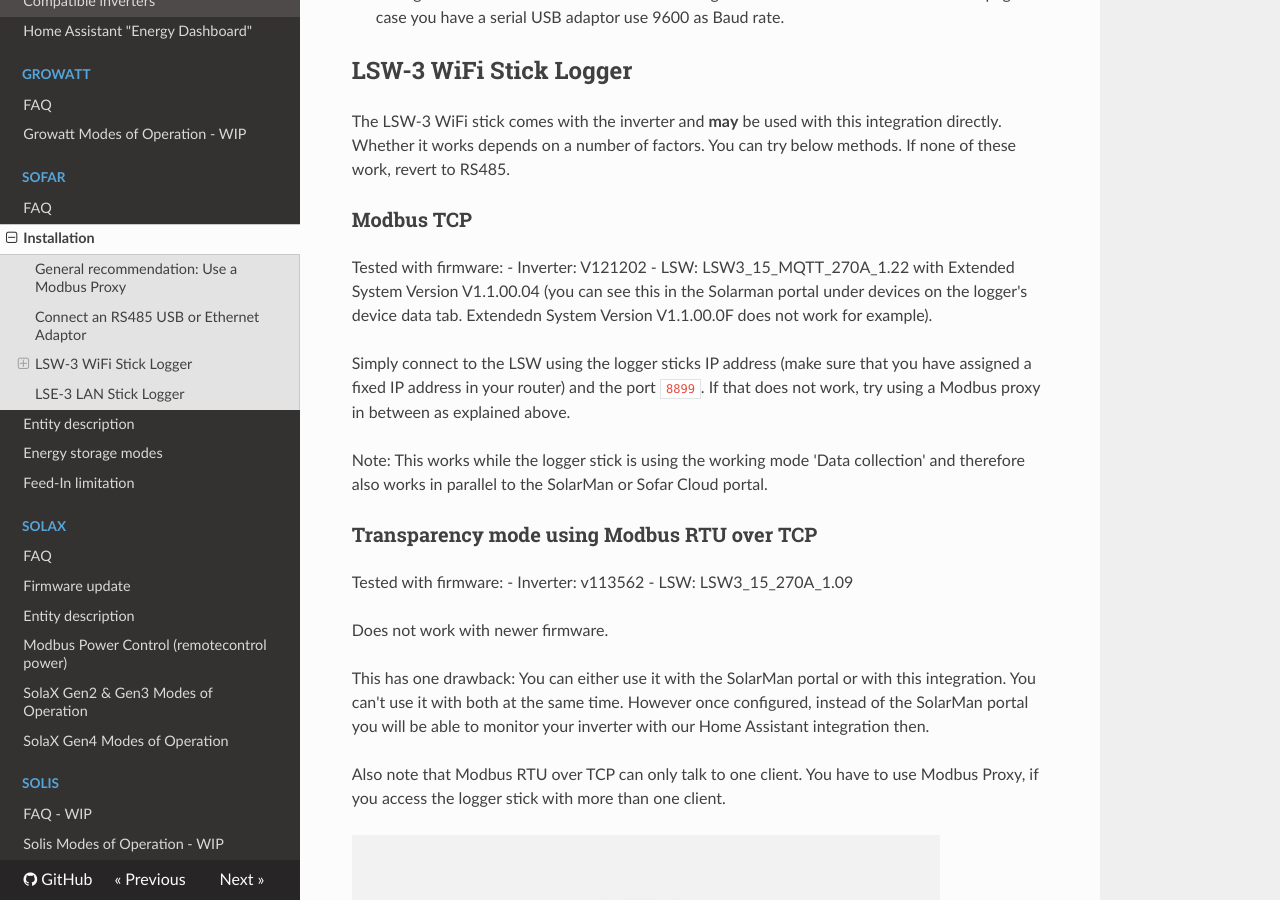
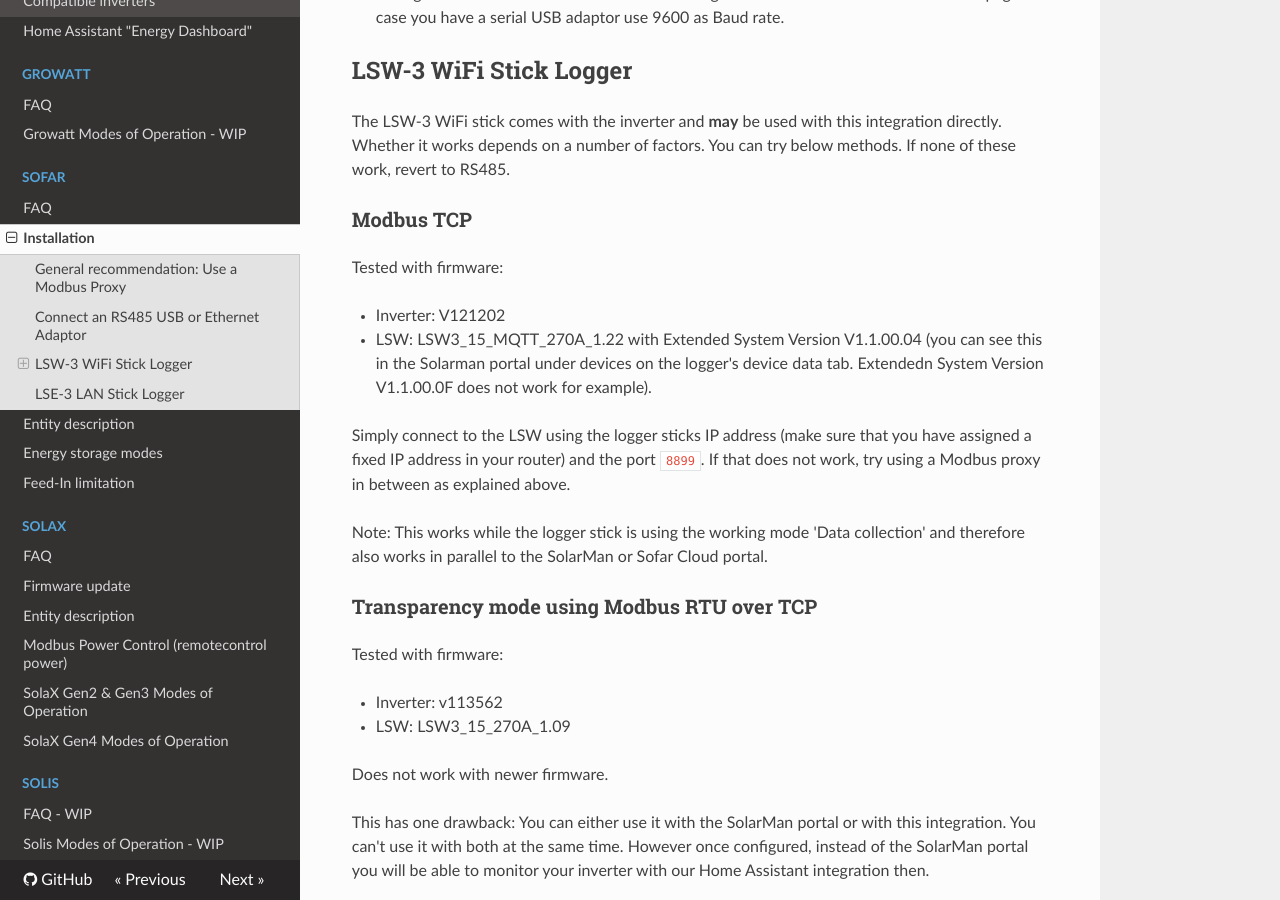
Before and after one commit to wills106/homeassistant-solax-modbus, an MkDocs documentation site: the page built from docs/sofar-installation.md, in a window 1280 px wide and 900 px high, scrolled down 2567 px. Built offline with MkDocs 1.6.1, drawn with Linux system fonts in a browser that asks for light colours; nearby versions of some CDN libraries; part of the change alters nothing that is shown; some of the changed text lies outside the part shown.

```diff
--- a/docs/sofar-installation.md
+++ b/docs/sofar-installation.md
@@ -1,6 +1,6 @@
 # Sofar Installation
 
-How to install the RS485 connection to your Sofar Solar inverter hardware.
+How to establish the connection to your Sofar Solar inverter hardware.
 
 ## General recommendation: Use a Modbus Proxy
 
@@ -46,6 +46,7 @@ The LSW-3 WiFi stick comes with the inverter and **may** be used with this integ
 ### Modbus TCP
 
 Tested with firmware:
+
 - Inverter: V121202
 - LSW:  LSW3_15_MQTT_270A_1.22 with Extended System Version V1.1.00.04 (you can see this in the Solarman portal under devices on the logger's device data tab. Extendedn System Version V1.1.00.0F does not work for example).
 
@@ -57,6 +58,7 @@ Note: This works while the logger stick is using the working mode 'Data collecti
 ### Transparency mode using Modbus RTU over TCP
 
 Tested with firmware:
+
 - Inverter: v113562
 - LSW:  LSW3_15_270A_1.09
 
```
